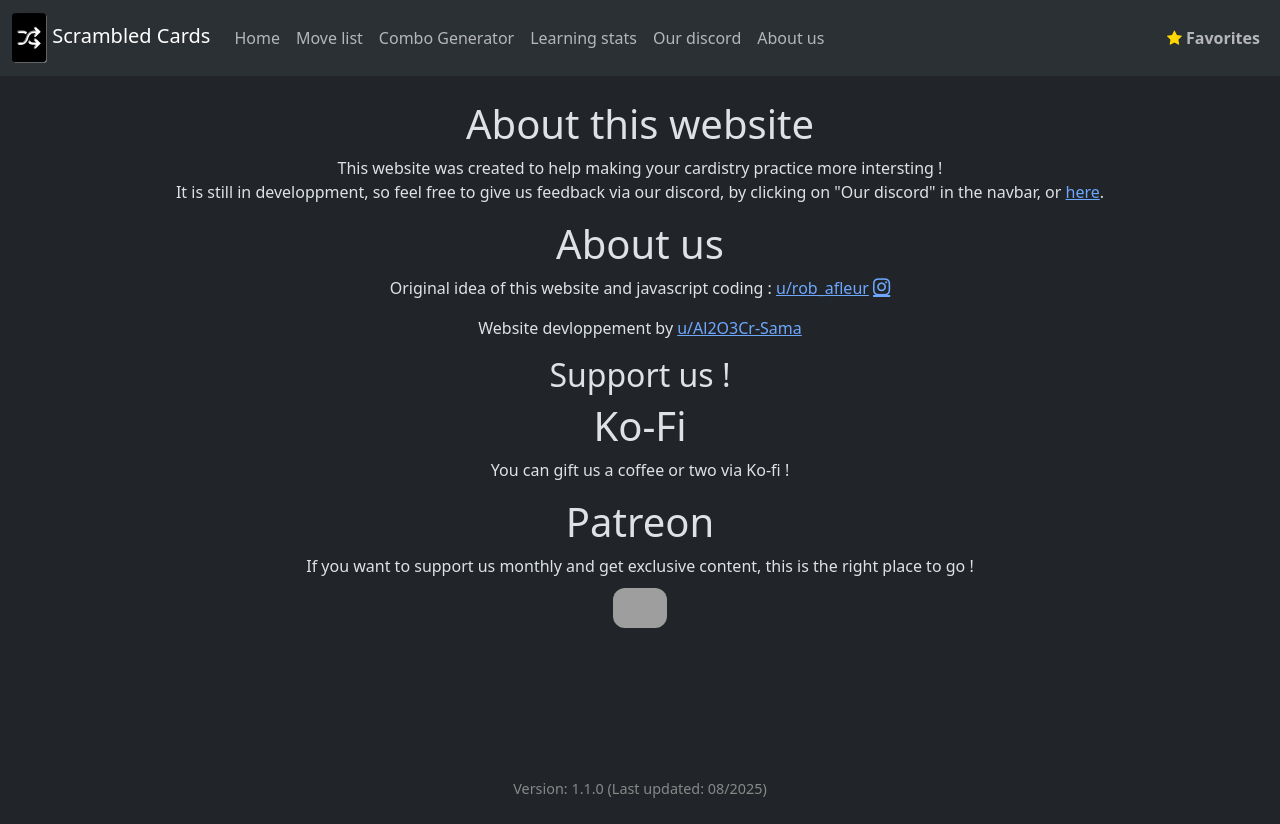
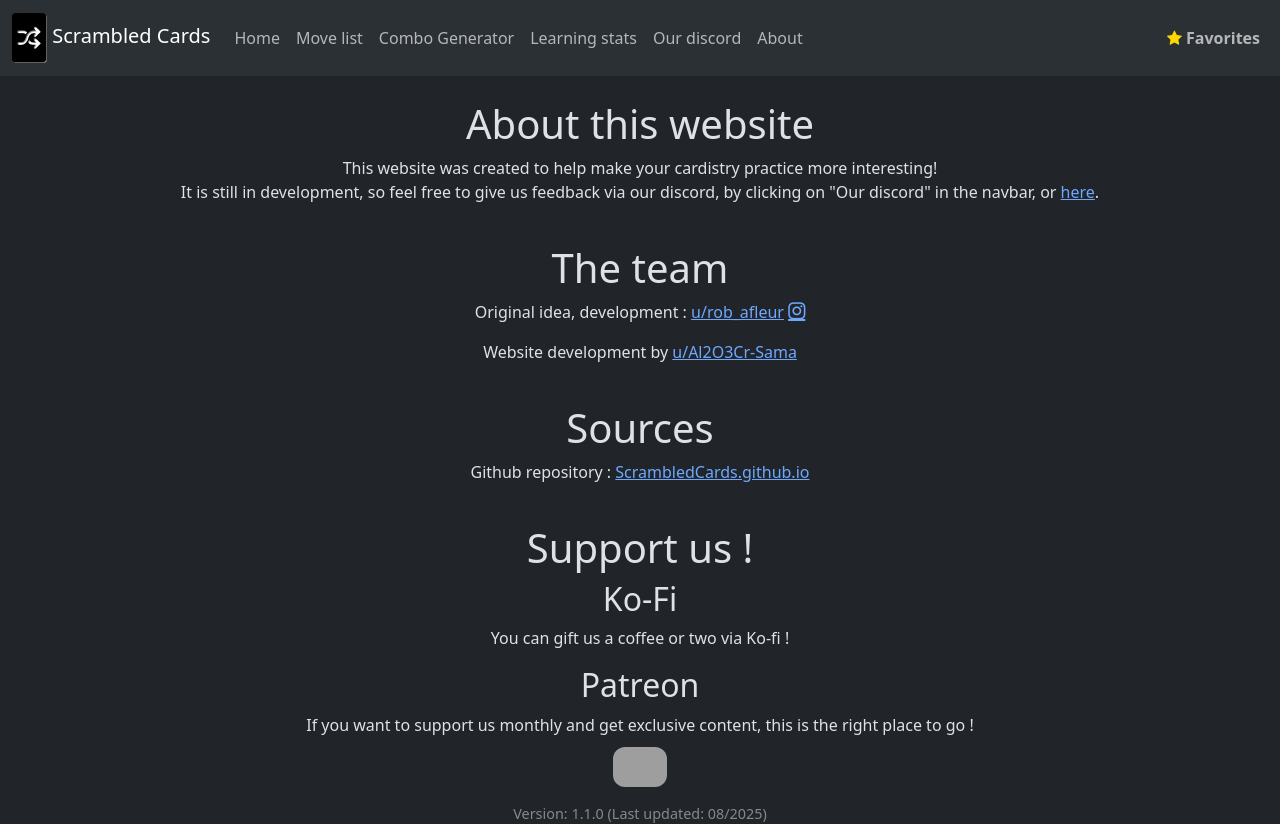
Before and after one commit to ScrambledCards/ScrambledCards.github.io, a plain HTML site: page about.html in a window 1280 px wide. Before the commit the page ends 800 px from the top, so only its background shows below. Drawn offline with nearby package versions, Linux system fonts and the light colour scheme; grey boxes are pictures that could not be loaded; a web font is replaced by a local one.

Commit message:
added source link in about page

```diff
--- a/about.html
+++ b/about.html
@@ -61,7 +61,7 @@
 						<a class="nav-link" href="https://discord.gg/R2FzpY6">Our discord</a>
 					</li>
 					<li class="nav-item">
-						<a class="nav-link" href="about.html">About us</a>
+						<a class="nav-link" href="about.html">About</a>
 					</li>
 				</ul>
 				<ul class="navbar-nav ms-auto mb-2 mb-lg-0">
@@ -78,26 +78,35 @@
 		<div class="container text-center">
 			<h1>About this website</h1>
 			<p>
-				This website was created to help making your cardistry practice more intersting !
-				<br>It is still in developpment, so feel free to give us feedback via our discord, by clicking on "Our
+				This website was created to help make your cardistry practice more interesting!
+				<br>It is still in development, so feel free to give us feedback via our discord, by clicking on "Our
 				discord" in the navbar, or <a href="https://discord.gg/R2FzpY6" target="_blank">here</a>.
 			</p>
+			<br>
 
-			<h1>About us</h1>
+			<h1>The team</h1>
 			<p>
-				Original idea of this website and javascript coding : <a href="https://reddit.com/u/rob_afleur"
-					target="_blank" title="See Reddit Profile">u/rob_afleur</a>
+				Original idea, development : <a href="https://reddit.com/u/rob_afleur" target="_blank"
+					title="See Reddit Profile">u/rob_afleur</a>
 				<a href="https://instagram.com/rob_afleur?igshid=c8l7lkcigk5q" target="_blank" class="fa fa-instagram"
 					style="font-size: 20px;"></a>
 			</p>
 
 			<p>
-				Website devloppement by <a href="https://reddit.com/u/Al2O3Cr-Sama" target="_blank"
+				Website development by <a href="https://reddit.com/u/Al2O3Cr-Sama" target="_blank"
 					title="See Reddit Profile">u/Al2O3Cr-Sama</a>
 			</p>
+			<br>
 
-			<h2>Support us !</h2>
-			<h1>Ko-Fi</h1>
+			<h1>Sources</h1>
+			<p>
+				Github repository : <a href="https://github.com/ScrambledCards/ScrambledCards.github.io"
+					target="_blank">ScrambledCards.github.io</a>
+			</p>
+			<br>
+
+			<h1>Support us !</h1>
+			<h2>Ko-Fi</h2>
 			<p>
 				You can gift us a coffee or two via Ko-fi !
 				<script type='text/javascript' src='https://ko-fi.com/widgets/widget_2.js'></script>
@@ -107,7 +116,7 @@
 				</script>
 			</p>
 
-			<h1>Patreon</h1>
+			<h2>Patreon</h2>
 			<p>
 				If you want to support us monthly and get exclusive content, this is the right place to go !
 				<br>
@@ -123,13 +132,14 @@
 		</script>
 	<script src="js/version.js"></script>
 	<script src="https://cdn.jsdelivr.net/npm/bootstrap@5.3.3/dist/js/bootstrap.bundle.min.js"
-    integrity="sha384-YvpcrYf0tY3lHB60NNkmXc5s9fDVZLESaAA55NDzOxhy9GkcIdslK1eN7N6jIeHz" crossorigin="anonymous"></script>
+		integrity="sha384-YvpcrYf0tY3lHB60NNkmXc5s9fDVZLESaAA55NDzOxhy9GkcIdslK1eN7N6jIeHz"
+		crossorigin="anonymous"></script>
 	<script>
-        document.addEventListener("DOMContentLoaded", function() {
+		document.addEventListener("DOMContentLoaded", function () {
 			var toggler = document.querySelector('.navbar-toggler');
 			var target = document.getElementById('navbarSupportedContent');
 			if (toggler && target) {
-                toggler.addEventListener('click', function() {
+				toggler.addEventListener('click', function () {
 					target.classList.toggle('show');
 				});
 			}
```
Also changed, not shown: combo-generator.html (+13 -6 lines), favorites.html (+5 -4 lines), index.html (+6 -4 lines), learning-stats.html (+9 -3 lines), move list.html (+1 -1 lines). Lines whose indentation alone changed are shown as unchanged.
